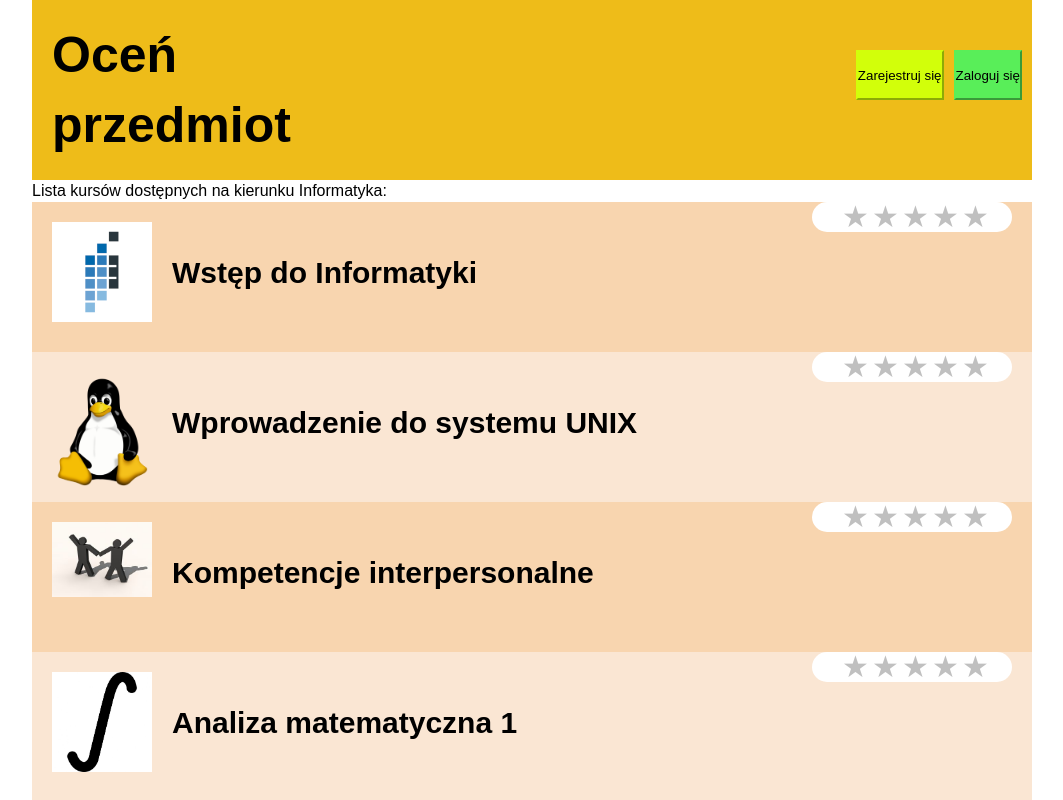
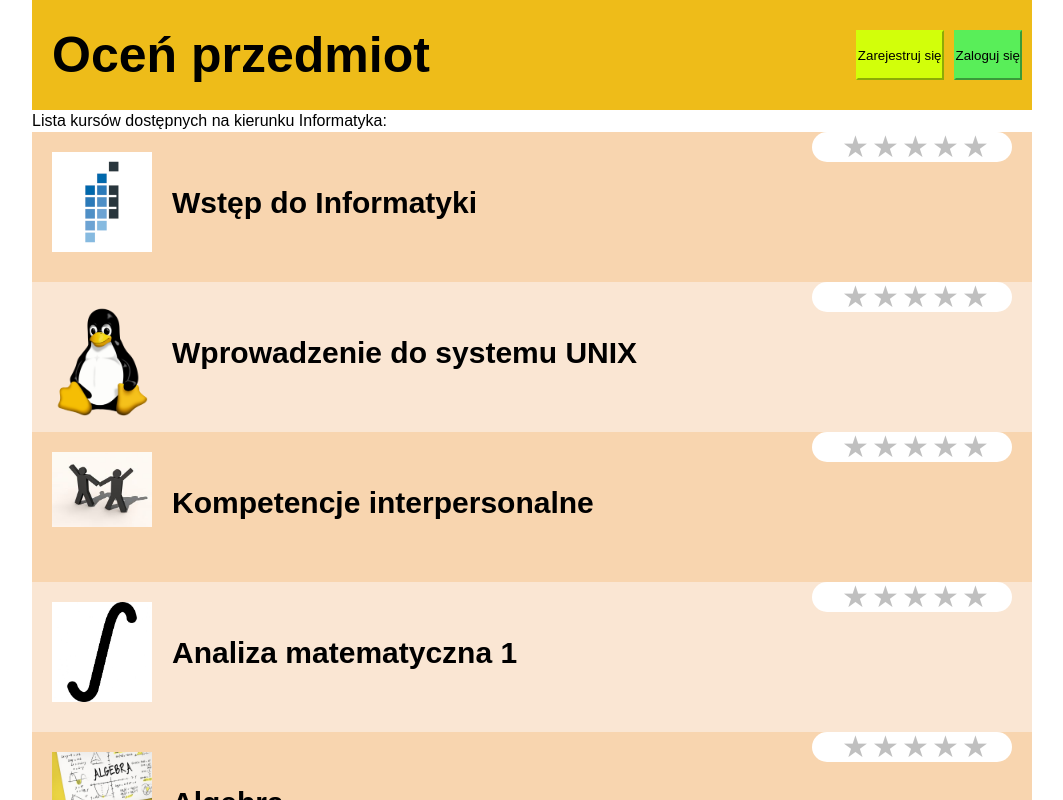
Before and after one commit to AdrianBesciak/RateTheCourse, an Angular app: page / in a window 1280 px wide. Shown: the top 800 px of the page, without its empty margins (108-1171 px from the left). Built offline with nearby package versions, Linux system fonts and the light colour scheme.

Commit message:
Corrected header

```diff
--- a/src/app/components/header/header.component.css
+++ b/src/app/components/header/header.component.css
@@ -12,7 +12,7 @@ p {
 button {
     float: right;
     margin-right: 10px;
-    margin-top: 50px;
+    margin-top: 30px;
     height: 50px;
     cursor: pointer;
 }
--- a/src/app/components/header/header.component.html
+++ b/src/app/components/header/header.component.html
@@ -1,8 +1,6 @@
 <header>
     <p>
-        Oceń
-        <br>
-        przedmiot
+        Oceń  przedmiot
     </p>
     <button id="logIn" name="logIn">Zaloguj się</button>
     <button id="signUp" name="signUp">Zarejestruj się</button>
```
